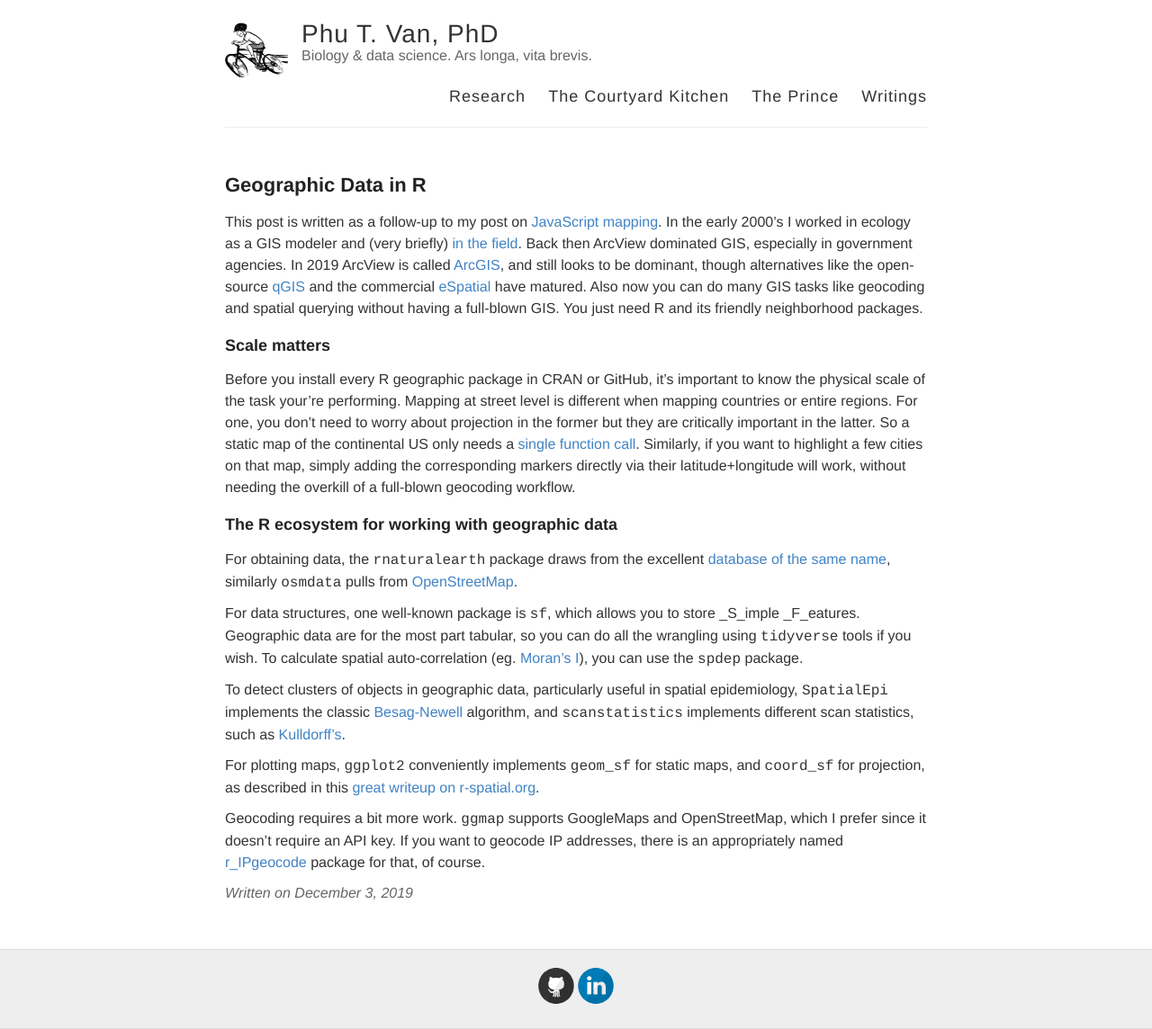
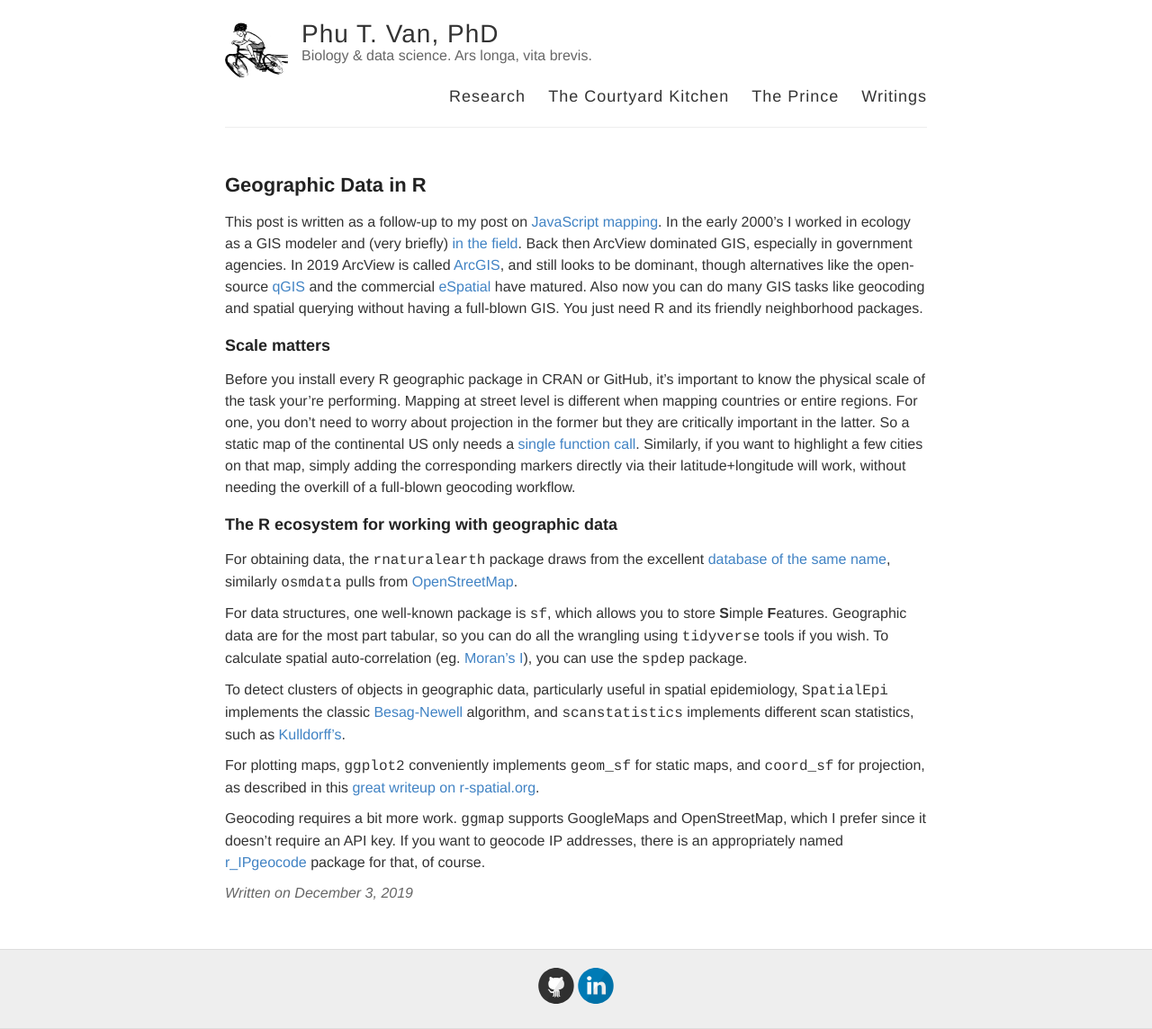
Before and after one commit to ptvan/ptvan.github.io, a Jekyll site: the page built from _posts/2019-12-03-geographic-data-in-R.md, in a window 1280 px wide. Shown: the whole page at 90% size. Built offline with Jekyll 4.4.1, drawn with Linux system fonts in a browser that asks for light colours.

Commit message:
formatting

```diff
--- a/_posts/2019-12-03-geographic-data-in-R.md
+++ b/_posts/2019-12-03-geographic-data-in-R.md
@@ -13,7 +13,7 @@
 
 For obtaining data, the `rnaturalearth` package draws from the excellent [database of the same name](http://www.naturalearthdata.com/), similarly `osmdata` pulls from [OpenStreetMap](https://www.openstreetmap.org).
 
-For data structures, one well-known package is `sf`, which allows you to store _S_imple _F_eatures. Geographic data are for the most part tabular, so you can do all the wrangling using `tidyverse` tools if you wish. To calculate spatial auto-correlation (eg. [Moran's I](https://en.wikipedia.org/wiki/Moran%27s_I)), you can use the `spdep` package.
+For data structures, one well-known package is `sf`, which allows you to store **S**imple **F**eatures. Geographic data are for the most part tabular, so you can do all the wrangling using `tidyverse` tools if you wish. To calculate spatial auto-correlation (eg. [Moran's I](https://en.wikipedia.org/wiki/Moran%27s_I)), you can use the `spdep` package.
 
 To detect clusters of objects in geographic data, particularly useful in spatial epidemiology, `SpatialEpi` implements the classic [Besag-Newell](https://www.jstor.org/stable/2982708) algorithm, and `scanstatistics` implements different scan statistics, such as [Kulldorff's](https://www.tandfonline.com/doi/abs/10.1080/03610929708831995).
 
```
